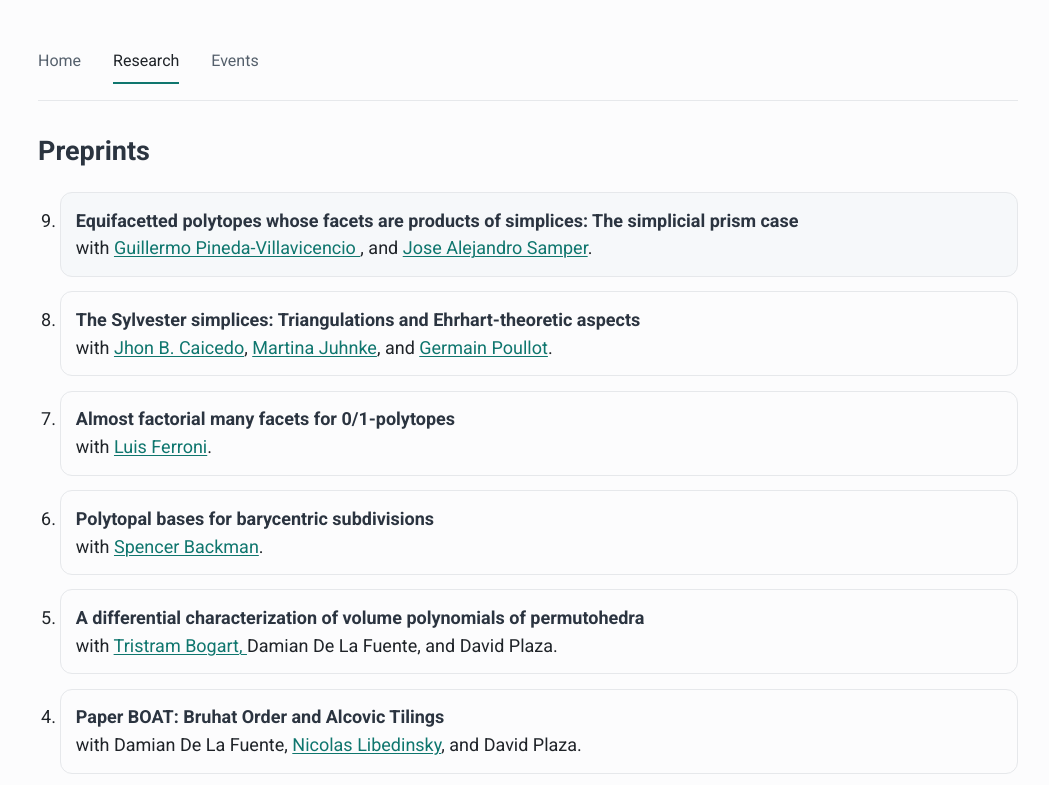
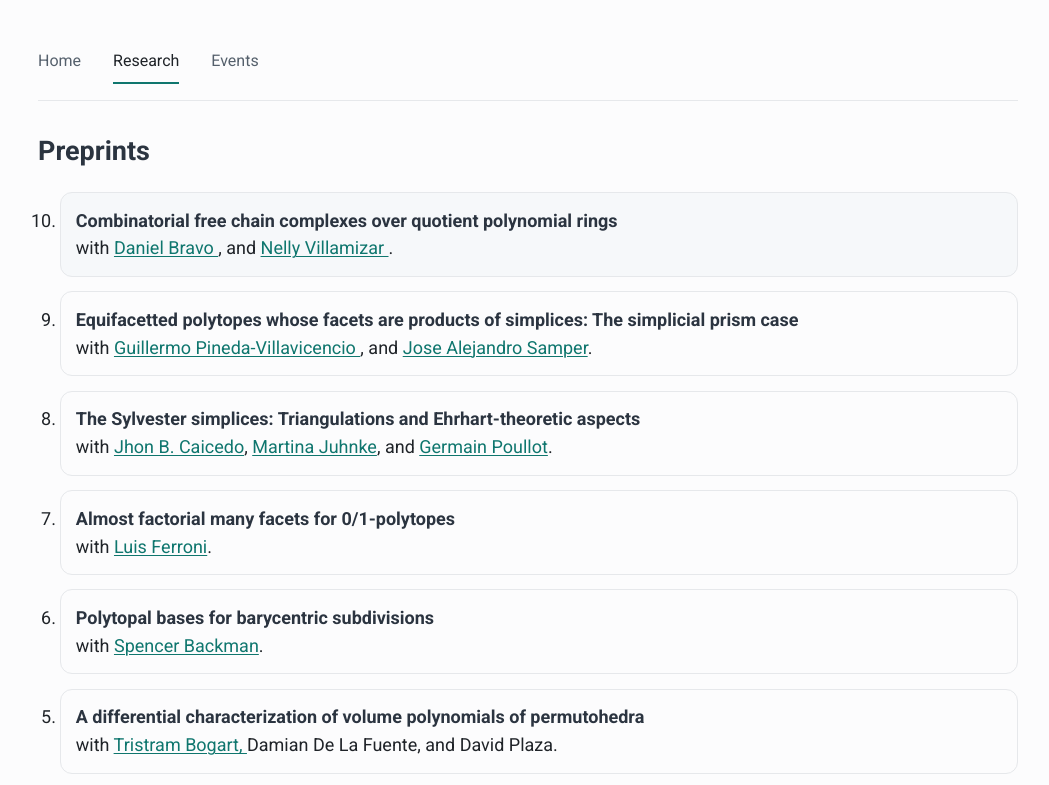
Before and after one commit to efecastillo/efecastillo.github.io, a plain HTML site: page research.html in a window 1280 px wide. Shown: the top 785 px of the page, without its empty margins (112-1161 px from the left). Drawn offline with Linux system fonts and the light colour scheme.

Commit message:
added rhea

```diff
--- a/research.html
+++ b/research.html
@@ -17,6 +17,10 @@
     <div class="pubs">
         <h2>Preprints</h2>
         <ol reversed>
+						<li>
+								<a href="https://arxiv.org/abs/2408.14695" class="paper">Combinatorial free chain complexes over quotient polynomial rings</a><br>
+								with <a href="https://www.danielbravo.cl/"> Daniel Bravo </a>, and <a href="https://sites.google.com/site/nvillami/"> Nelly Villamizar </a>.
+</li>
 
             <li>
                 <a href="https://arxiv.org/abs/2610.32035" class="paper">Equifacetted polytopes whose facets are products of simplices: The simplicial prism case </a><br>
```
